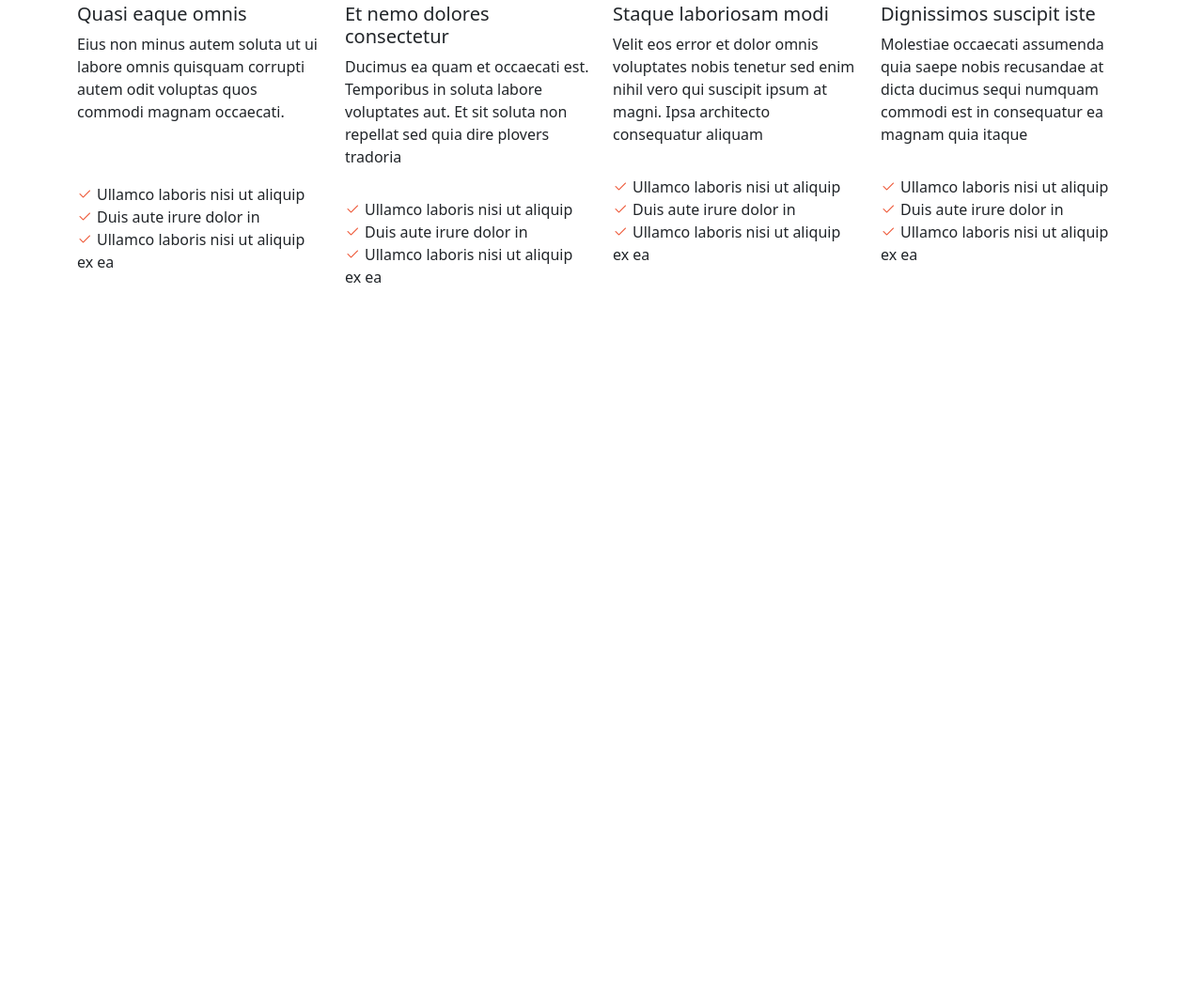
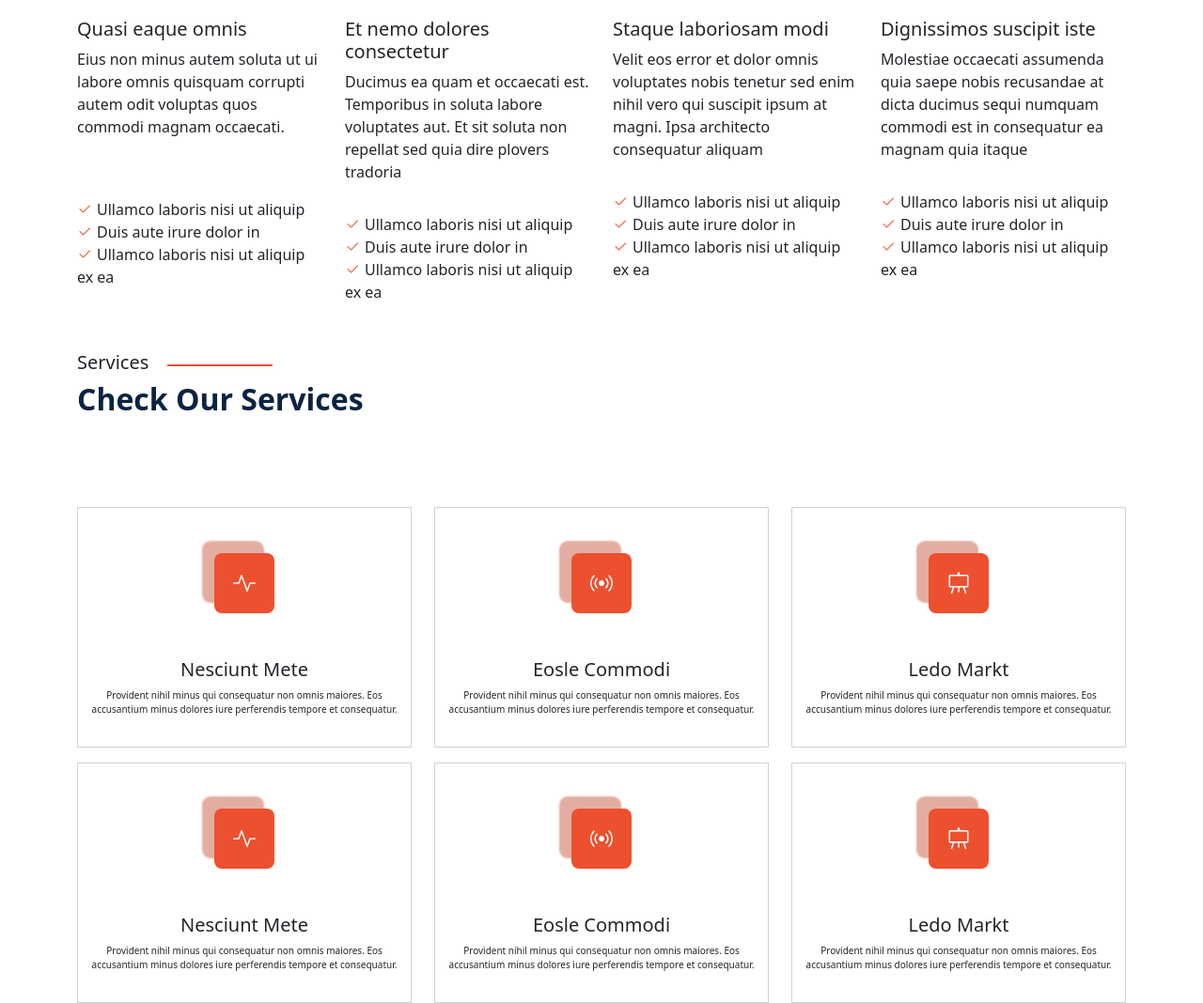
Before and after one commit to sohaky/ex-multi, a plain HTML site: page index.html in a window 1280 px wide. Shown: the part 1318-2386 px from the top of the page at 94% size. Before the commit the page ends 1625 px from the top, so only its background shows below. Drawn offline with nearby package versions, Linux system fonts and the light colour scheme.

Commit message:
finish services

```diff
--- a/index.html
+++ b/index.html
@@ -48,6 +48,7 @@
     </div>
     </div>
     </nav>
+    <!-- slider -->
     <section class=" carousel">
         <div class="carousel slide" data-bs-ride="carousel" id="slider">
             <!-- dots -->
@@ -89,11 +90,12 @@
         <button class=" btn btn-custom text-light rounded-1">Get  started</button>
     </div>
     </section>
+    <!-- about -->
     <section id="about">
         <div class="container mt-5">
             <p class="lead">About</p>
             <span class="d-block sec-custom"></span>
-            <h2 class="fw-bold color-custom">Learn More About Us</h2>
+            <h2 class="fw-bold color-custom mt-3">Learn More About Us</h2>
             <div class="row mt-5">
                 <div class="col">
                     <p>Lorem ipsum dolor sit amet, consectetur adipiscing elit, sed do eiusmod tempor
@@ -177,8 +179,8 @@
                 <div class="col-3">
                     <h5>Et nemo dolores consectetur</h5>
                     <p>Ducimus ea quam et occaecati est. Temporibus in soluta labore voluptates aut. Et sit soluta non repellat sed quia dire plovers tradoria</p>
-                     <!-- chekicon -->
-                     <div class="row">
+                    <!-- chekicon -->
+                    <div class="row">
                         <div class="col">
                             <div class="list-group lead fs-6 mt-3">
                                 <span><i class="bi bi-check2 icon-custom"></i>Ullamco laboris nisi ut aliquip</span>
@@ -219,6 +221,66 @@
             </div>
         </div>
     </section>
+    <!-- servises -->
+    <section id="Services">
+        <div class="container mt-5">
+            <p class="lead">Services</p>
+            <span class="d-block sec-custom"></span>
+            <h2 class="fw-bold color-custom mt-3">Check Our Services</h2>
+            <div class="row mt-5 pt-5">
+                <div class="col-4 text-center">
+                    <div class="card icon-custom-card rounded-0">
+                    <span class="my-5 fs-4  icon-custom3"><i class="bi bi-activity"></i></span>
+                    <div class="card-title h5"> Nesciunt Mete</div>
+                    <p style="font-size: 10px;">Provident nihil minus qui consequatur non omnis maiores. Eos accusantium minus dolores iure perferendis tempore et consequatur.</p>
+                    <p></p>
+                </div>
+                </div>
+                <div class="col-4 text-center">
+                    <div class="card icon-custom-card rounded-0">
+                    <span class="my-5 fs-4 icon-custom3"><i class="bi bi-broadcast"></i></span>
+                    <div class="card-title h5">Eosle Commodi</div>
+                    <p style="font-size: 10px;">Provident nihil minus qui consequatur non omnis maiores. Eos accusantium minus dolores iure perferendis tempore et consequatur.</p>
+                    <p></p>
+                </div>
+                </div>
+                <div class="col-4 text-center ">
+                    <div class="card icon-custom-card rounded-0">
+                    <span class="my-5 fs-4  icon-custom3"><i class="bi bi-easel"></i></span>
+                    <div class="card-title h5">Ledo Markt</div>
+                    <p style="font-size: 10px;">Provident nihil minus qui consequatur non omnis maiores. Eos accusantium minus dolores iure perferendis tempore et consequatur.</p>
+                    <p></p>
+                </div>
+                </div>
+            </div>
+            <div class="row  pt-3">
+                <div class="col-4 text-center">
+                    <div class="card icon-custom-card rounded-0">
+                    <span class="my-5 fs-4  icon-custom3"><i class="bi bi-activity"></i></span>
+                    <div class="card-title h5"> Nesciunt Mete</div>
+                    <p style="font-size: 10px;">Provident nihil minus qui consequatur non omnis maiores. Eos accusantium minus dolores iure perferendis tempore et consequatur.</p>
+                    <p></p>
+                </div>
+                </div>
+                <div class="col-4 text-center">
+                    <div class="card icon-custom-card rounded-0">
+                    <span class="my-5 fs-4 icon-custom3"><i class="bi bi-broadcast"></i></span>
+                    <div class="card-title h5">Eosle Commodi</div>
+                    <p style="font-size: 10px;">Provident nihil minus qui consequatur non omnis maiores. Eos accusantium minus dolores iure perferendis tempore et consequatur.</p>
+                    <p></p>
+                </div>
+                </div>
+                <div class="col-4 text-center ">
+                    <div class="card icon-custom-card rounded-0">
+                    <span class="my-5 fs-4  icon-custom3"><i class="bi bi-easel"></i></span>
+                    <div class="card-title h5">Ledo Markt</div>
+                    <p style="font-size: 10px;">Provident nihil minus qui consequatur non omnis maiores. Eos accusantium minus dolores iure perferendis tempore et consequatur.</p>
+                    <p></p>
+                </div>
+                </div>
+            </div>
+        </div>
+    </section>
     <script src="https://cdn.jsdelivr.net/npm/bootstrap@5.3.5/dist/js/bootstrap.bundle.min.js" integrity="sha384-k6d4wzSIapyDyv1kpU366/PK5hCdSbCRGRCMv+eplOQJWyd1fbcAu9OCUj5zNLiq" crossorigin="anonymous"></script>
   </body>
 </html>
--- a/stayl.css
+++ b/stayl.css
@@ -39,7 +39,7 @@
     /* flex-grow: 1; */
     width:14vh;
     height: 5px;
-    margin-left: 10vh;
+    margin-left: 12vh;
     margin-top: -4vh;
 border-bottom: solid 2px #ed502e;
 }
@@ -65,3 +65,20 @@ border-bottom: solid 2px #ed502e;
     top: 20px;
     z-index: 1
 }
+.icon-custom3{
+    color: white;
+    width: 4rem;
+    height: 4rem;
+    background-color: #ed502e;
+    border-radius: 0.5rem;
+    margin: 0 auto;
+    display: flex;
+    align-items: center;
+    justify-content: center;
+    box-shadow: -12px -12px 2px 1px #e4ada1 ;
+}
+.icon-custom-card:hover{
+    background-color: #ed502e;
+    color: white;
+    transition: ease-in-out 0.3s;
+}
```
